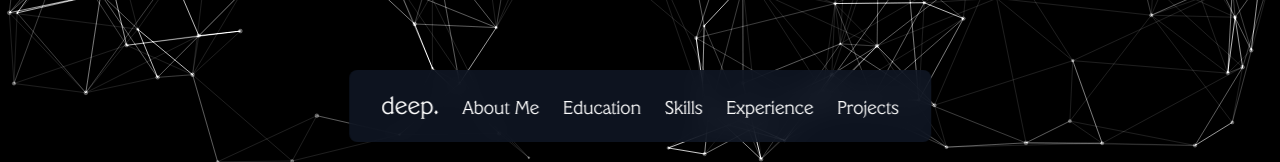
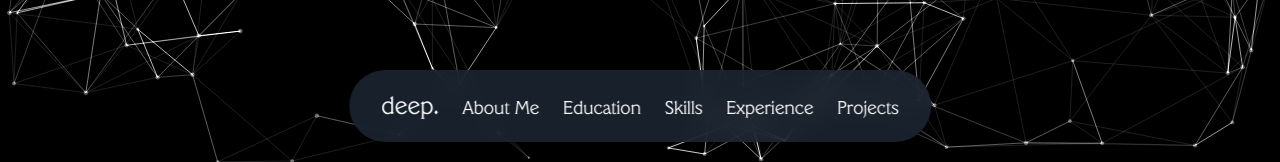
Before and after one commit to deep-goyal/portfolio, a Next.js app: page / in a window 1280 px wide. Shown: the part 638-800 px from the top of the page. Built offline with nearby package versions, Linux system fonts and the light colour scheme.

Commit message:
increase toolbar borderradius

```diff
--- a/app/components/Toolbar.jsx
+++ b/app/components/Toolbar.jsx
@@ -11,7 +11,7 @@ const Toolbar = () => {
   };
 
   return (
-    <div className="toolbar fixed bottom-5 left-1/2 transform -translate-x-1/2 bg-gray-900 bg-opacity-80 backdrop-blur-md px-5 py-5 rounded-lg shadow-lg">
+    <div className="toolbar fixed bottom-5 left-1/2 transform -translate-x-1/2 bg-gray-800 bg-opacity-80 backdrop-blur-md px-5 py-5 rounded-full shadow-lg">
       <button
         className="mx-3 text-white text-2xl hover:underline"
         onClick={() => window.scrollTo({ top: 0, behavior: "smooth" })}
```
